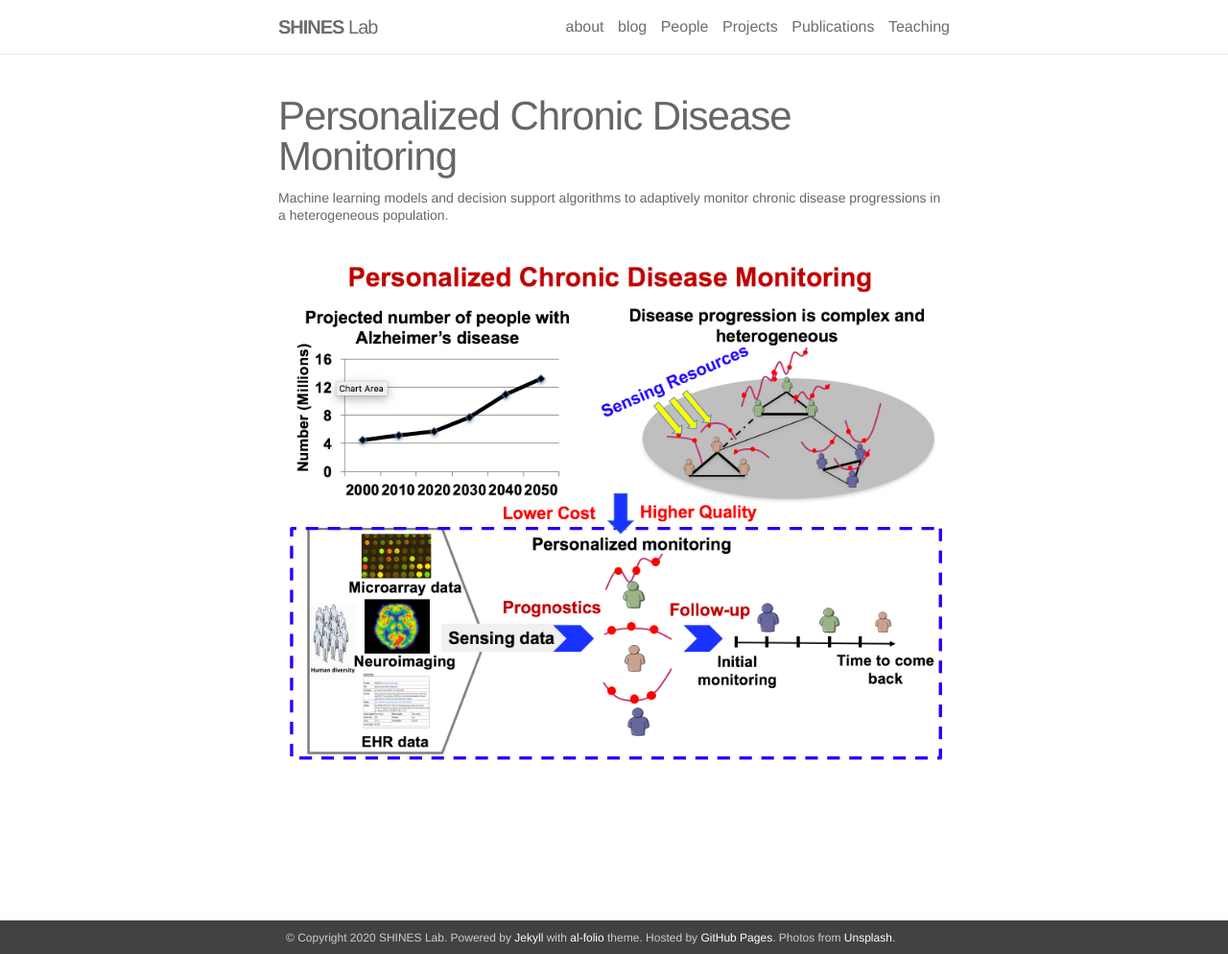
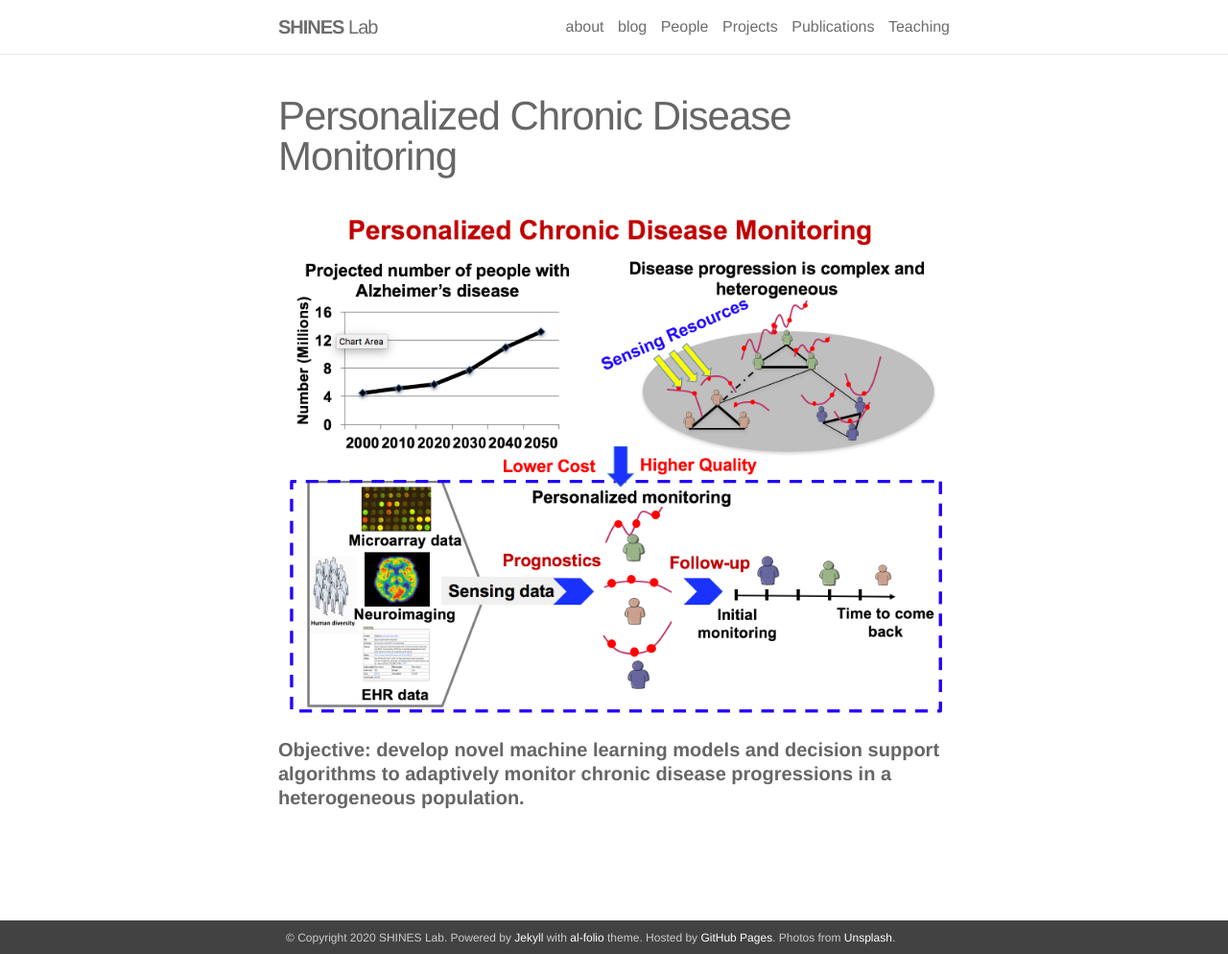
Before and after one commit to shines-lab/shines-lab.github.io, a Jekyll site: the page built from _projects/1_project.markdown, in a window 1280 px wide and 994 px high. Shown: the whole window at 96% size. Built offline with Jekyll 4.4.1, drawn with Linux system fonts in a browser that asks for light colours; nearby versions of some CDN libraries.

Commit message:
Update 1_project.markdown

```diff
--- a/_projects/1_project.markdown
+++ b/_projects/1_project.markdown
@@ -1,9 +1,11 @@
 ---
 layout: page
 title: Personalized Chronic Disease Monitoring
-description: Machine learning models and decision support algorithms to adaptively monitor chronic disease progressions in a heterogeneous population.
+description:
 img: /assets/img/1.png
 ---
  <img src="{{site.baseurl}}/assets/img/Project1.png" align="center" width="100%" height="100%">
 
+#### **Objective: develop novel machine learning models and decision support algorithms to adaptively monitor chronic disease progressions in a heterogeneous population.**
+
 <br>
```
